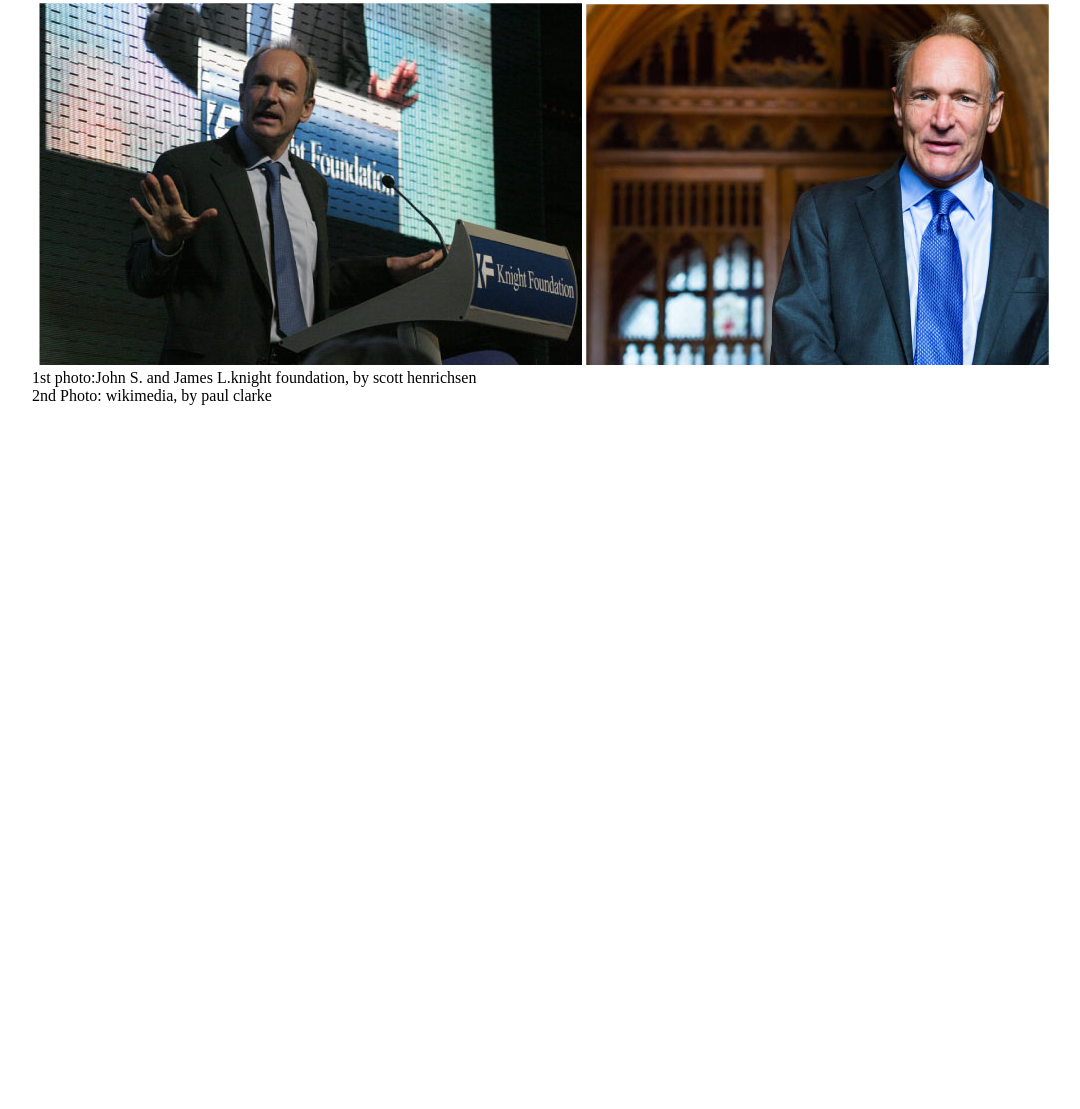
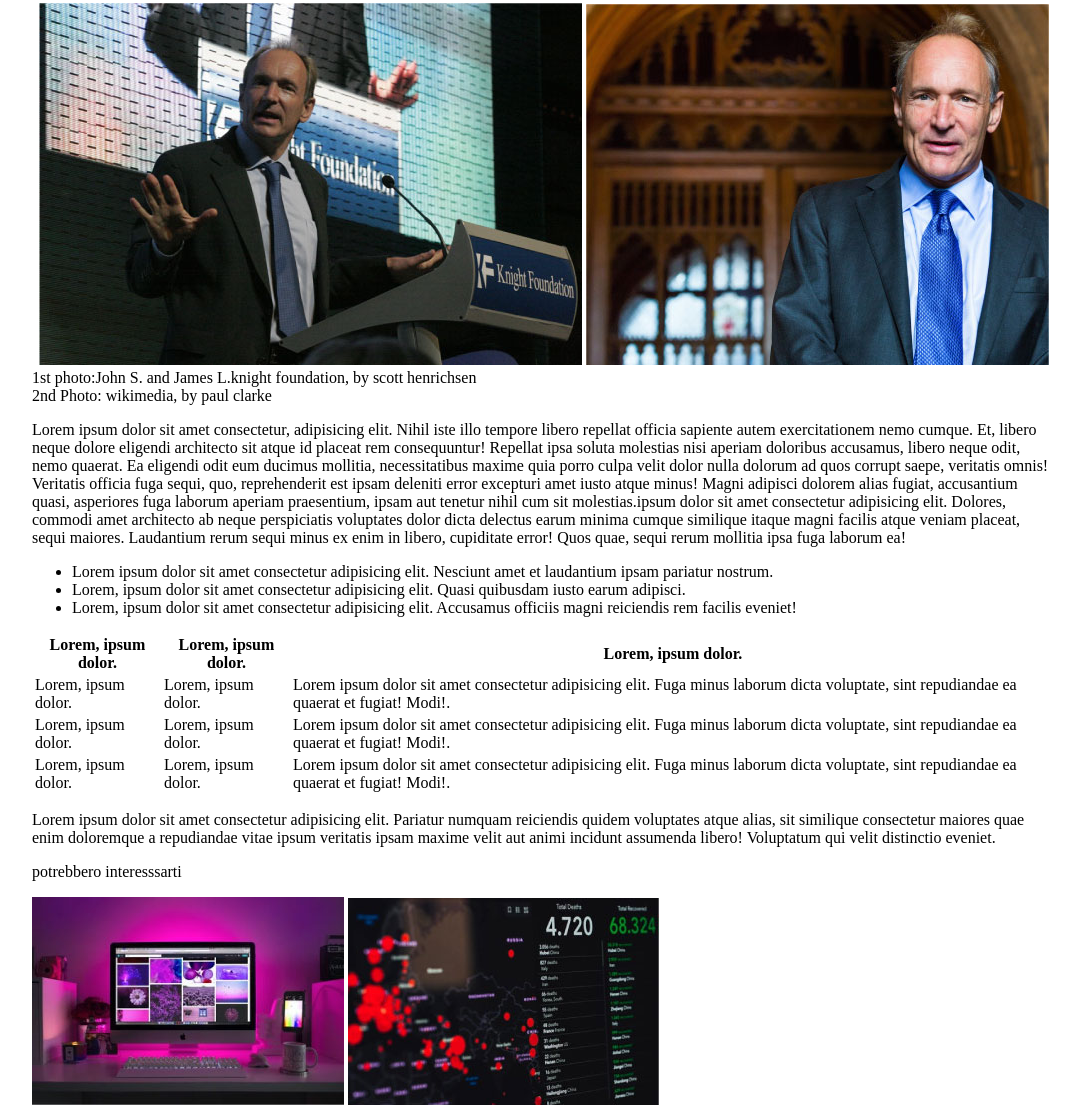
Before and after one commit to RiccardoMarroni/html-css-booleaner, a plain HTML site: page index.html in a window 1280 px wide. Shown: the part 423-1532 px from the top of the page, without its empty margins (96-1176 px from the left). Before the commit the page ends 828 px from the top, so only its background shows below. Drawn offline with Linux system fonts and the light colour scheme.

Commit message:
scheletro-html

```diff
--- a/index.html
+++ b/index.html
@@ -24,9 +24,48 @@
         <p class="descrizione">1st photo:John S. and James L.knight foundation, by scott henrichsen</p>
         <p class="descrizione">2nd Photo: wikimedia, by paul clarke</p>
     </section>
+        <p>Lorem ipsum dolor sit amet consectetur, adipisicing elit. Nihil iste illo tempore libero repellat officia sapiente autem exercitationem nemo cumque.
+         Et, libero neque dolore eligendi architecto sit atque id placeat rem consequuntur! Repellat ipsa soluta molestias nisi aperiam doloribus accusamus,
+          libero neque odit, nemo quaerat. Ea eligendi odit eum ducimus mollitia, necessitatibus maxime quia porro culpa velit dolor nulla dolorum ad quos corrupt
+        saepe, veritatis omnis! Veritatis officia fuga sequi, quo, reprehenderit est ipsam deleniti error excepturi amet iusto atque minus! Magni adipisci dolorem alias fugiat, accusantium quasi, asperiores fuga laborum aperiam praesentium, ipsam aut tenetur nihil cum sit molestias.ipsum dolor sit amet consectetur adipisicing elit. Dolores, commodi amet architecto ab neque perspiciatis voluptates dolor dicta delectus earum minima cumque similique itaque magni facilis atque veniam placeat, sequi maiores. Laudantium rerum sequi minus ex enim in libero, cupiditate error! Quos quae, sequi rerum mollitia ipsa fuga laborum ea!</p>
 
-
-    <footer></footer>
+        <ul>
+            <li>Lorem ipsum dolor sit amet consectetur adipisicing elit. Nesciunt amet et laudantium ipsam pariatur nostrum.</li>
+            <li>Lorem, ipsum dolor sit amet consectetur adipisicing elit. Quasi quibusdam iusto earum adipisci.</li>
+            <li>Lorem, ipsum dolor sit amet consectetur adipisicing elit. Accusamus officiis magni reiciendis rem facilis eveniet!</li>
+        </ul>
+        <section>
+        <table>
+            <thead>
+                <th>Lorem, ipsum dolor.</th>
+                <th>Lorem, ipsum dolor.</th>
+                <th>Lorem, ipsum dolor.</th>
+            </thead>
+            <tbody>
+                <td>Lorem, ipsum dolor.</td>
+                <td>Lorem, ipsum dolor.</td>
+                <td>Lorem ipsum dolor sit amet consectetur adipisicing elit. Fuga minus laborum dicta voluptate, sint repudiandae ea quaerat et fugiat! Modi!.</td>
+            </tbody>
+            <tbody>
+                <td>Lorem, ipsum dolor.</td>
+                <td>Lorem, ipsum dolor.</td>
+                <td>Lorem ipsum dolor sit amet consectetur adipisicing elit. Fuga minus laborum dicta voluptate, sint repudiandae ea quaerat et fugiat! Modi!.</td>
+            </tbody>
+            <tbody>
+                <td>Lorem, ipsum dolor.</td>
+                <td>Lorem, ipsum dolor.</td>
+                <td>Lorem ipsum dolor sit amet consectetur adipisicing elit. Fuga minus laborum dicta voluptate, sint repudiandae ea quaerat et fugiat! Modi!.</td>
+            </tbody>
+        </table>
+    </section>
+    <div>
+        <p>Lorem ipsum dolor sit amet consectetur adipisicing elit. Pariatur numquam reiciendis quidem voluptates atque alias, sit similique consectetur maiores quae enim doloremque a repudiandae vitae ipsum veritatis ipsam maxime velit aut animi incidunt assumenda libero! Voluptatum qui velit distinctio eveniet.</p>
+    </div>
+    <footer>
+     <p>potrebbero interesssarti</p>
+     <img src="img/monitor.jpg" alt="monitor">
+     <img src="img/graph.jpg" alt="grafico">
+    </footer>
 
 </body>
 </html>
```
Lines whose indentation alone changed are shown as unchanged.
